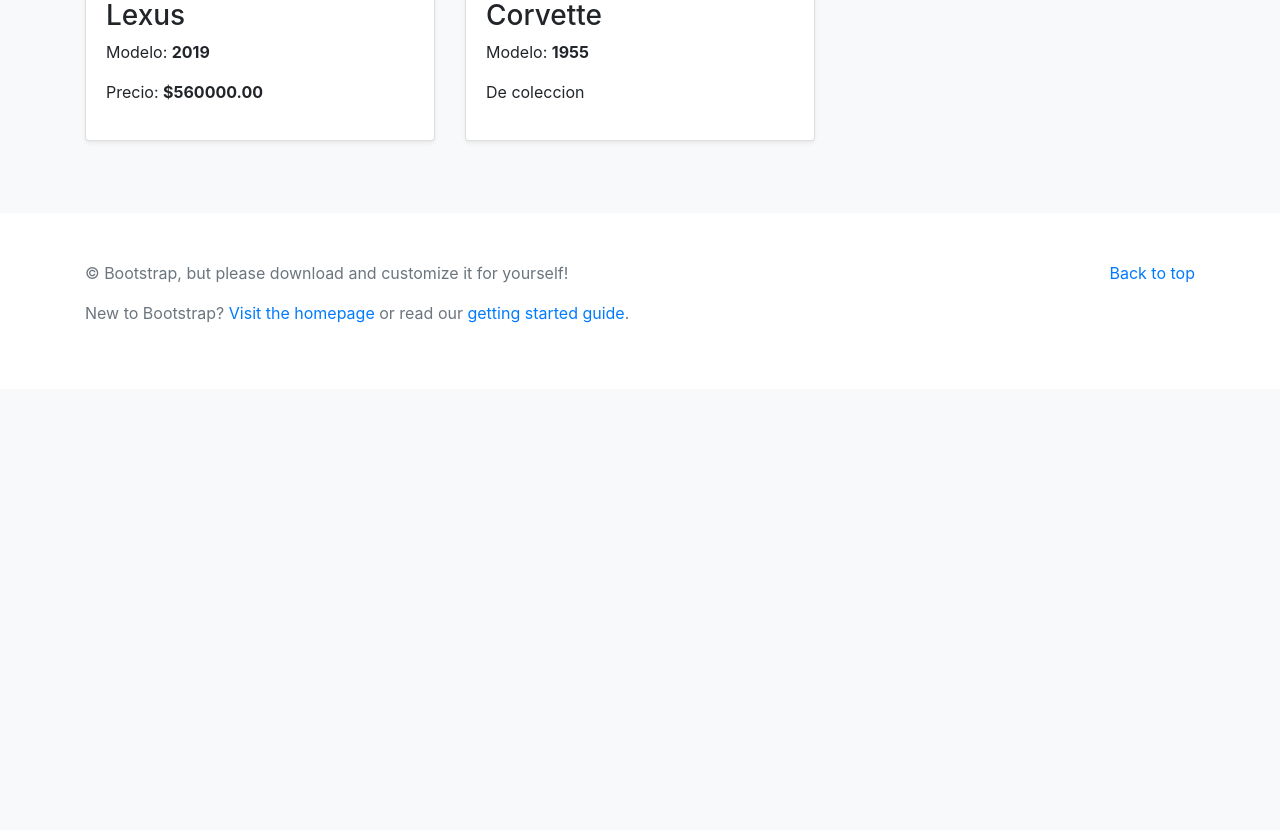
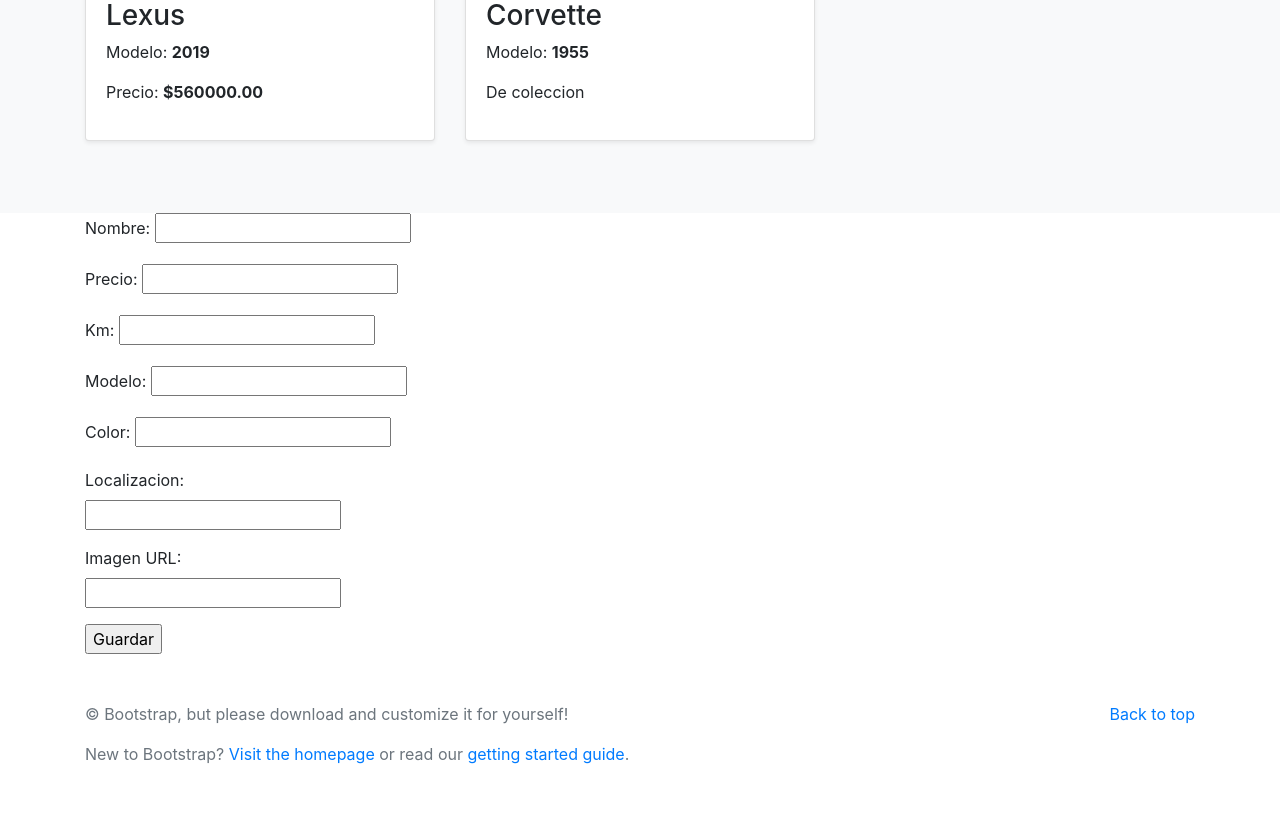
Before and after one commit to alanmaciel/Automart, a Django app: page / in a window 1280 px wide. Shown: the part 1236-2066 px from the top of the page. Before the commit the page ends 1559 px from the top, so only its background shows below. Run offline with Django 3.2, Linux system fonts and the light colour scheme; data comes from the database, SQL or seed files in the repository; some libraries are stand-ins or nearby versions.

Commit message:
Agregar forma a la vista index

```diff
--- a/main_app/templates/index.html
+++ b/main_app/templates/index.html
@@ -37,4 +37,16 @@
       </div>
     </div>
   </div>
+
+  <div class="container">
+    <div class="row">
+      <div class="col-md-4">
+        <form action='post_url/' method='POST'>
+          {% csrf_token %}
+          {{ form.as_p }}
+          <input type='submit' value='Guardar' />
+        </form>
+      </div>
+    </div>
+  </div>
 {% endblock %}
```
